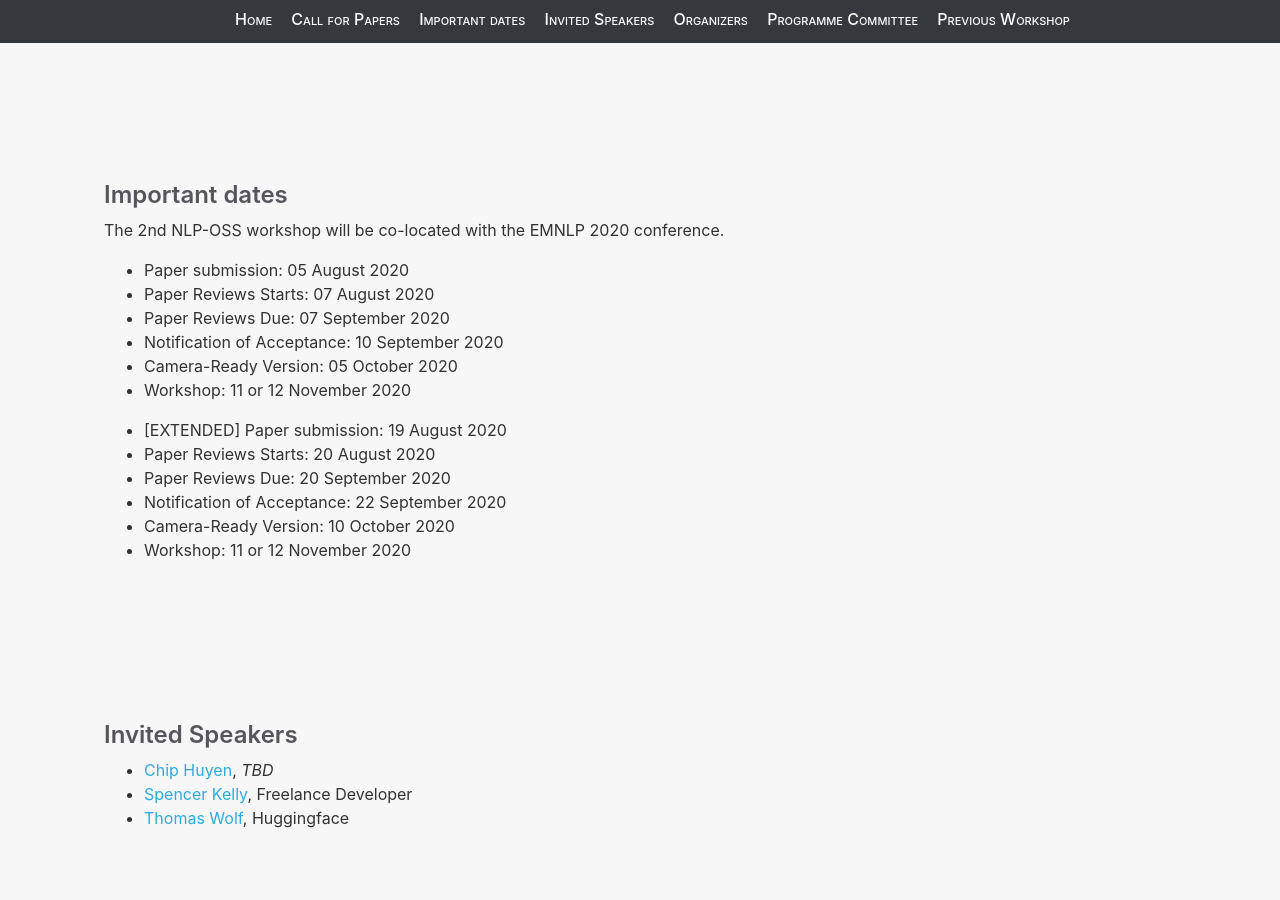
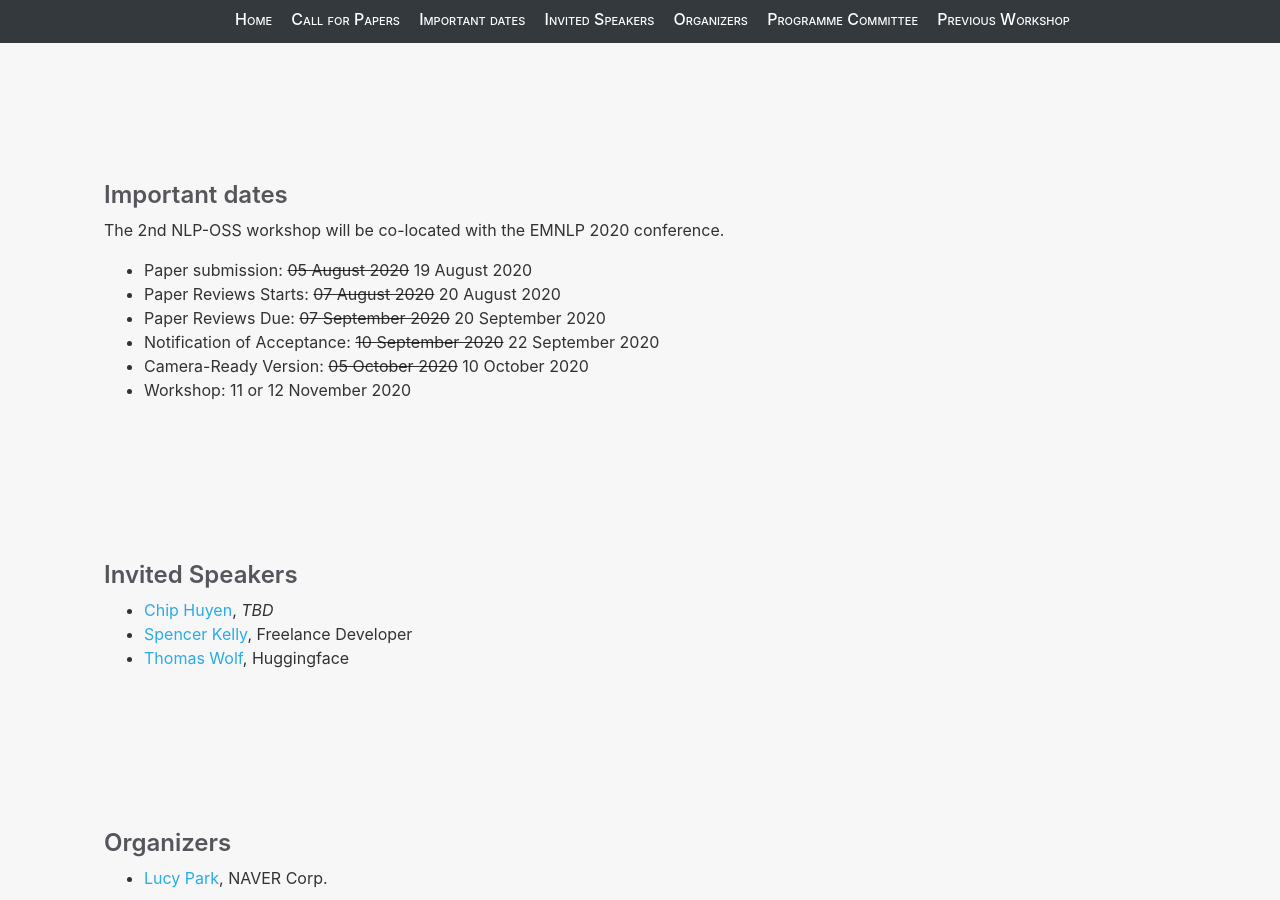
Before and after one commit to nlposs/nlposs.github.io, a Jekyll site: the page built from 2020/index.md, in a window 1280 px wide and 900 px high, scrolled down 2501 px. Built offline with Jekyll 4.4.1, drawn with Linux system fonts in a browser that asks for light colours.

Commit message:
Update index.md

```diff
--- a/2020/index.md
+++ b/2020/index.md
@@ -80,18 +80,11 @@ Submissions should be uploaded to Softconf conference management system at [http
 
 The 2nd NLP-OSS workshop will be co-located with the EMNLP 2020 conference.
 
-- Paper submission: 05 August 2020
-- Paper Reviews Starts: 07 August 2020
-- Paper Reviews Due: 07 September 2020
-- Notification of Acceptance: 10 September 2020
-- Camera-Ready Version: 05 October 2020
-- Workshop: 11 or 12 November 2020
-
-- [EXTENDED] Paper submission: 19 August 2020
-- Paper Reviews Starts: 20 August 2020
-- Paper Reviews Due: 20 September 2020
-- Notification of Acceptance: 22 September 2020
-- Camera-Ready Version: 10 October 2020
+- Paper submission: ~~05 August 2020~~ 19 August 2020
+- Paper Reviews Starts: ~~07 August 2020~~ 20 August 2020
+- Paper Reviews Due: ~~07 September 2020~~ 20 September 2020
+- Notification of Acceptance: ~~10 September 2020~~ 22 September 2020
+- Camera-Ready Version: ~~05 October 2020~~ 10 October 2020
 - Workshop: 11 or 12 November 2020
 
 ## Invited Speakers
```
